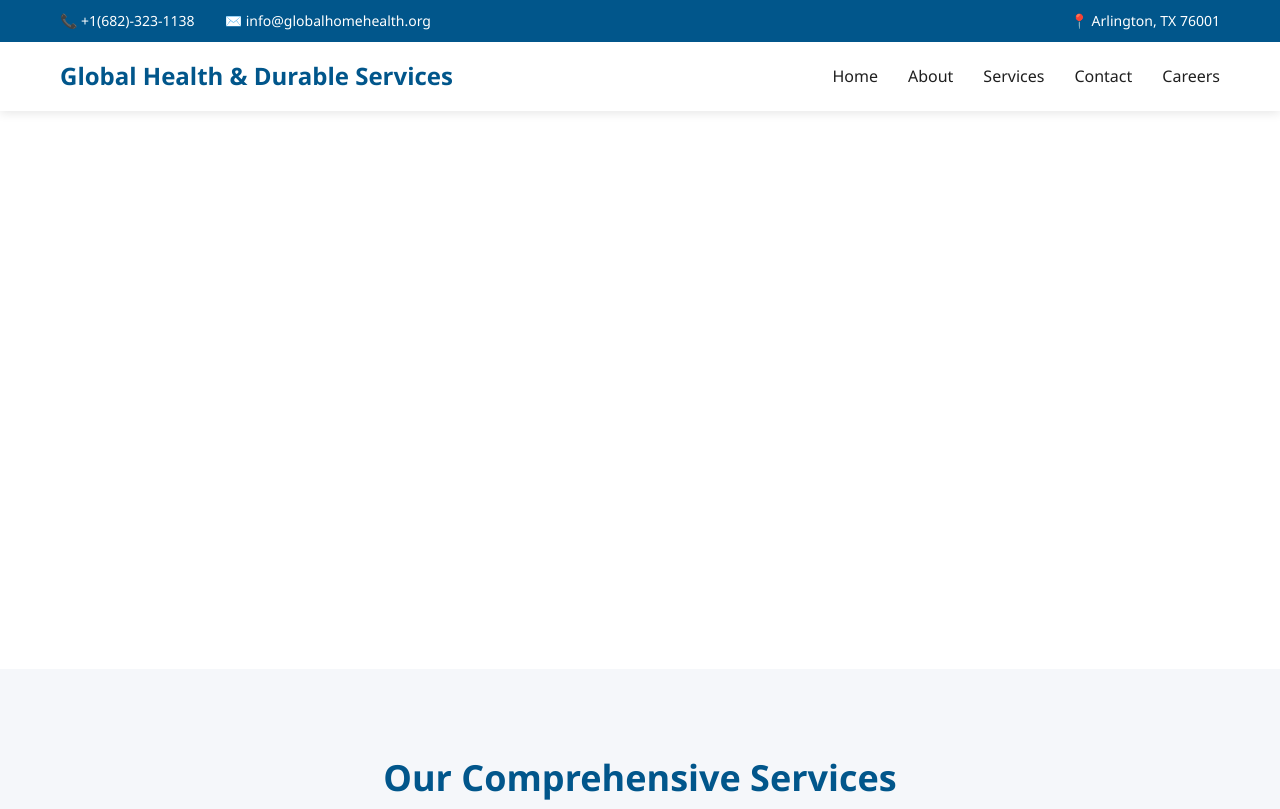
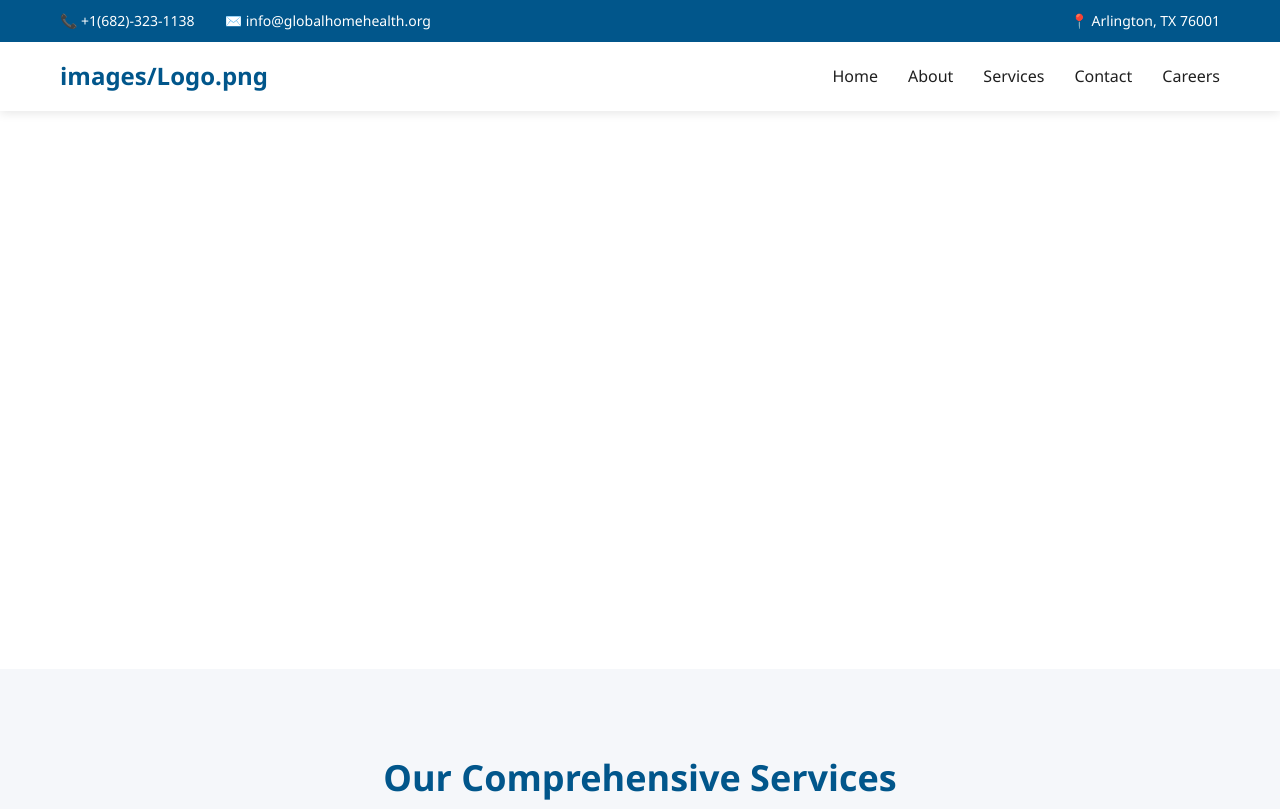
Before and after one commit to vanessa9373/globalhomehealth_website, a plain HTML site: page index.html in a window 1280 px wide. Shown: the top 809 px of the page. Drawn offline with Linux system fonts and the light colour scheme.

Commit message:
Update logo in header section of index.html

```diff
--- a/index.html
+++ b/index.html
@@ -390,7 +390,7 @@
         <div class="header-main">
             <div class="container">
                 <nav class="nav-wrapper">
-                    <div class="logo">Global Health & Durable Services</div>
+                    <div class="logo">images/Logo.png</div>
                     <ul class="nav-menu">
                         <li><a href="index.html">Home</a></li>
                         <li><a href="about.html">About</a></li>
```
